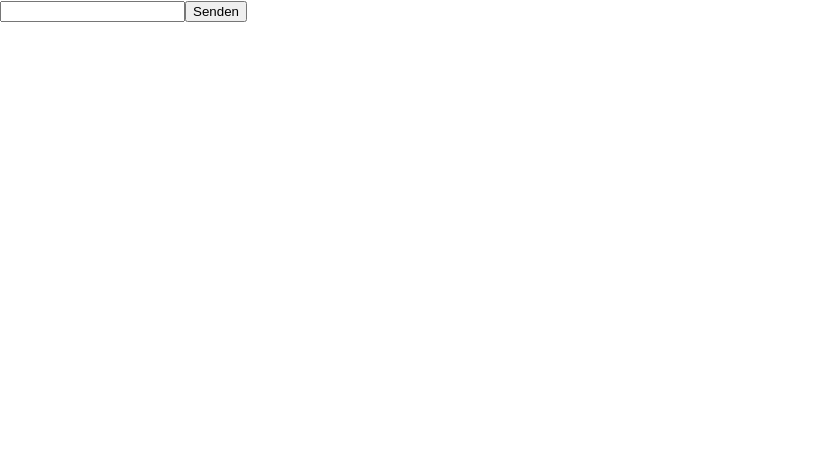
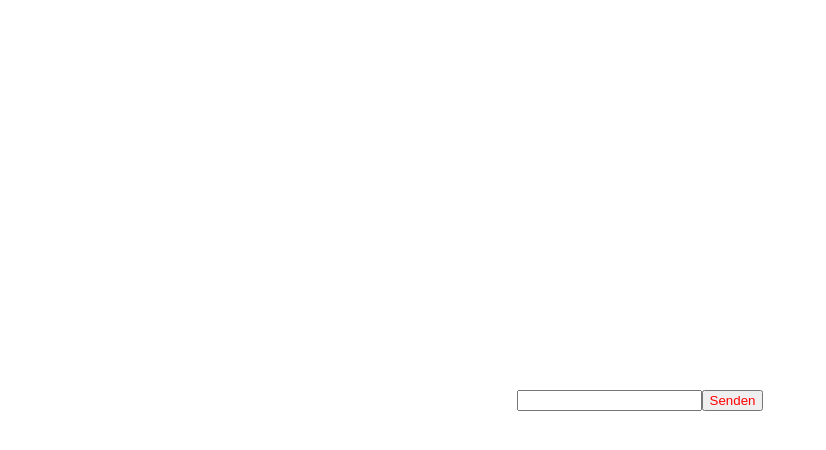
Before and after one commit to lmachens/safe-me, a Next.js app in the folder client/: page / in a window 1280 px wide. Shown: the top 450 px of the page, without its empty margins (0-826 px from the left). Built offline with nearby package versions, Linux system fonts and the light colour scheme.

Commit message:
💄 Convert to styled-components

```diff
--- a/client/pages/index.tsx
+++ b/client/pages/index.tsx
@@ -1,4 +1,16 @@
 import { useState } from "react";
+import styled from "styled-components";
+
+const SubmitButton = styled.button`
+  color: red;
+`;
+
+const Container = styled.div`
+  display: grid;
+  height: 100vh;
+  width: 100vw;
+  place-items: center;
+`;
 
 export default function Home() {
   const [passwordName, setPasswordName] = useState("");
@@ -14,18 +26,20 @@ export default function Home() {
   }
   return (
     <>
+      <Container>
         <form onSubmit={(e) => handleSubmit(e)}>
           <input
             value={passwordName}
             onChange={(event) => setPasswordName(event.target.value)}
           />
-        <button type="submit">Senden</button>
+          <SubmitButton type="submit">Senden</SubmitButton>
         </form>
         {passwordDoc && (
           <>
             {passwordDoc.name} {passwordDoc.value}
           </>
         )}
+      </Container>
     </>
   );
 }
```
Lines whose indentation alone changed are shown as unchanged.
